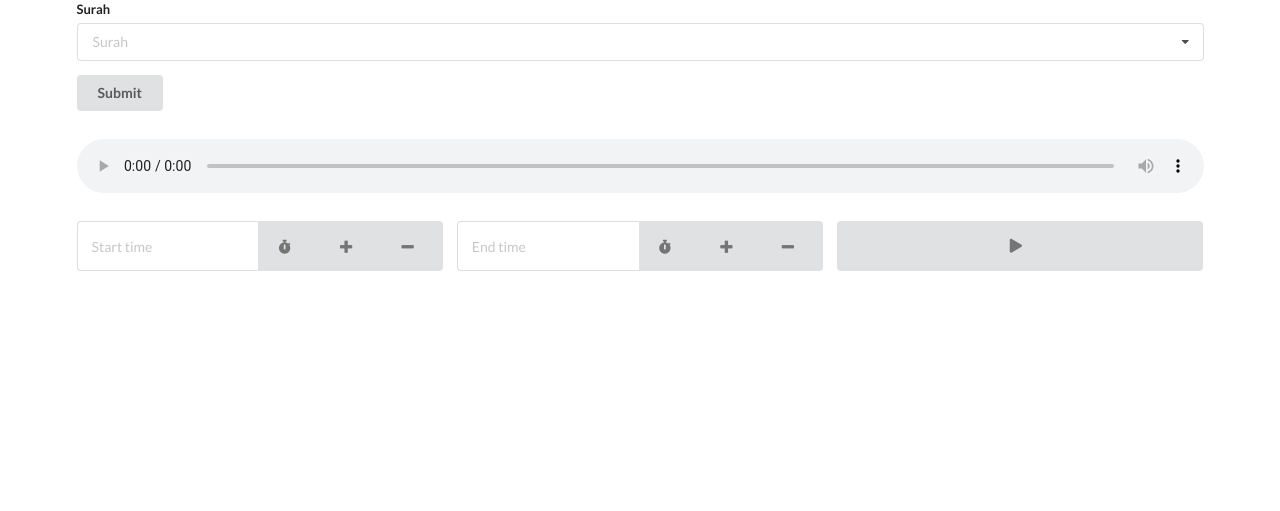
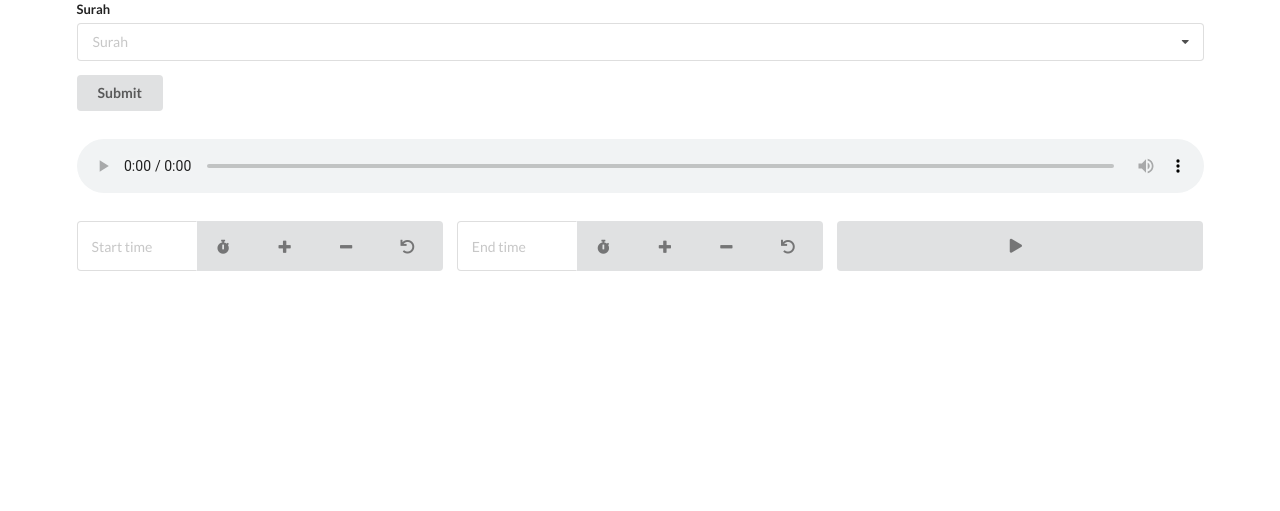
Before and after one commit to adirizka7/Qurany, a Flask app: template templates/index.html in a window 1280 px wide. Shown: the part 163-674 px from the top of the page. Run offline with Flask 2, Linux system fonts and the light colour scheme; the template is opened without the code that fills it: most values are stand-ins (such as "Sample title", 1, 10 or a date in 2020); some libraries are stand-ins or nearby versions.

Commit message:
add reset button

```diff
--- a/static/js/index.js
+++ b/static/js/index.js
@@ -30,7 +30,6 @@ function setCurrentTime(id) {
       currentTimeMs,
     );
   } else if (id == 'startTime') {
-    console.log(document.getElementById('endTime').value == '');
     document.getElementById(id).value = Math.min(
       document.getElementById('endTime').value == ''
         ? duration
@@ -67,3 +66,11 @@ function substractTime(id) {
   substractedTime = +document.getElementById(id).value - 100;
   document.getElementById(id).value = Math.max(0, substractedTime);
 }
+
+function resetTime(id) {
+  if (id == 'startTime') {
+    document.getElementById(id).value = 0;
+  } else if (id == 'endTime') {
+    document.getElementById(id).value = duration;
+  }
+}
--- a/templates/index.html
+++ b/templates/index.html
@@ -91,6 +91,14 @@
                   >
                     <i class="minus icon"></i>
                   </button>
+
+                  <button
+                    class="ui button"
+                    type="button"
+                    onclick="resetTime('startTime')"
+                  >
+                    <i class="undo icon"></i>
+                  </button>
                 </div>
                 <div class="ui action input field">
                   <input type="text" id="endTime" placeholder="End time" />
@@ -117,6 +125,14 @@
                     onclick="substractTime('endTime')"
                   >
                     <i class="minus icon"></i>
+                  </button>
+
+                  <button
+                    class="ui button"
+                    type="button"
+                    onclick="resetTime('endTime')"
+                  >
+                    <i class="undo icon"></i>
                   </button>
                 </div>
                 <div class="field">
```
